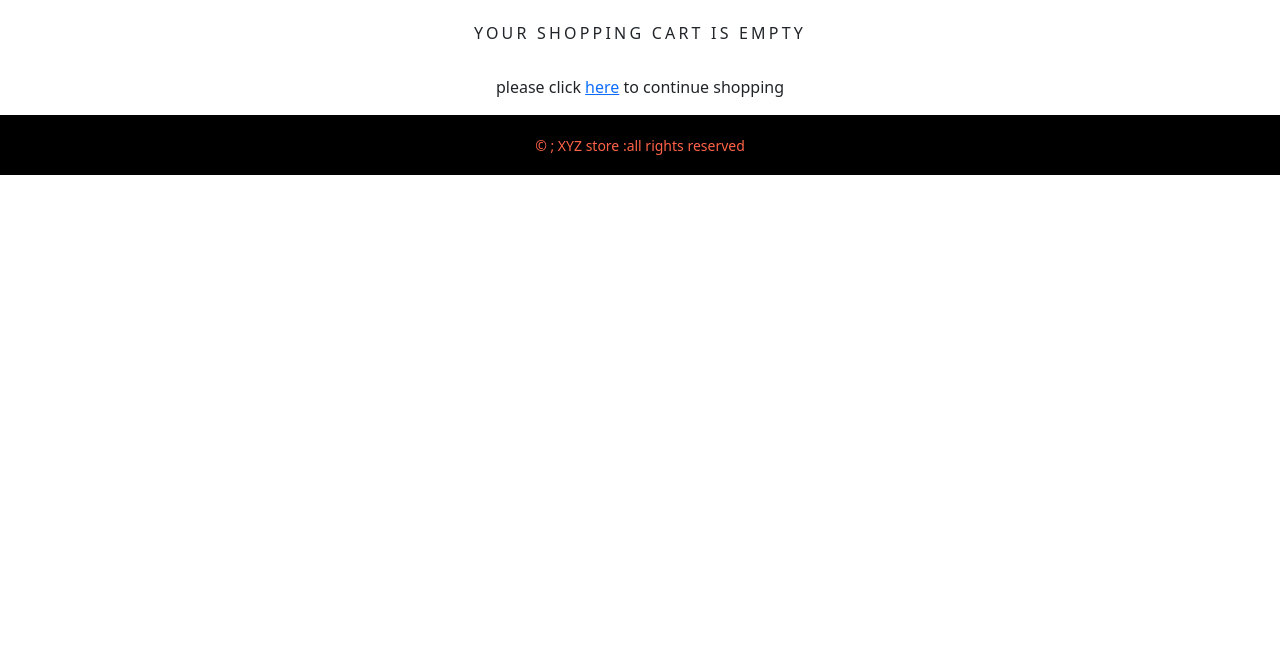
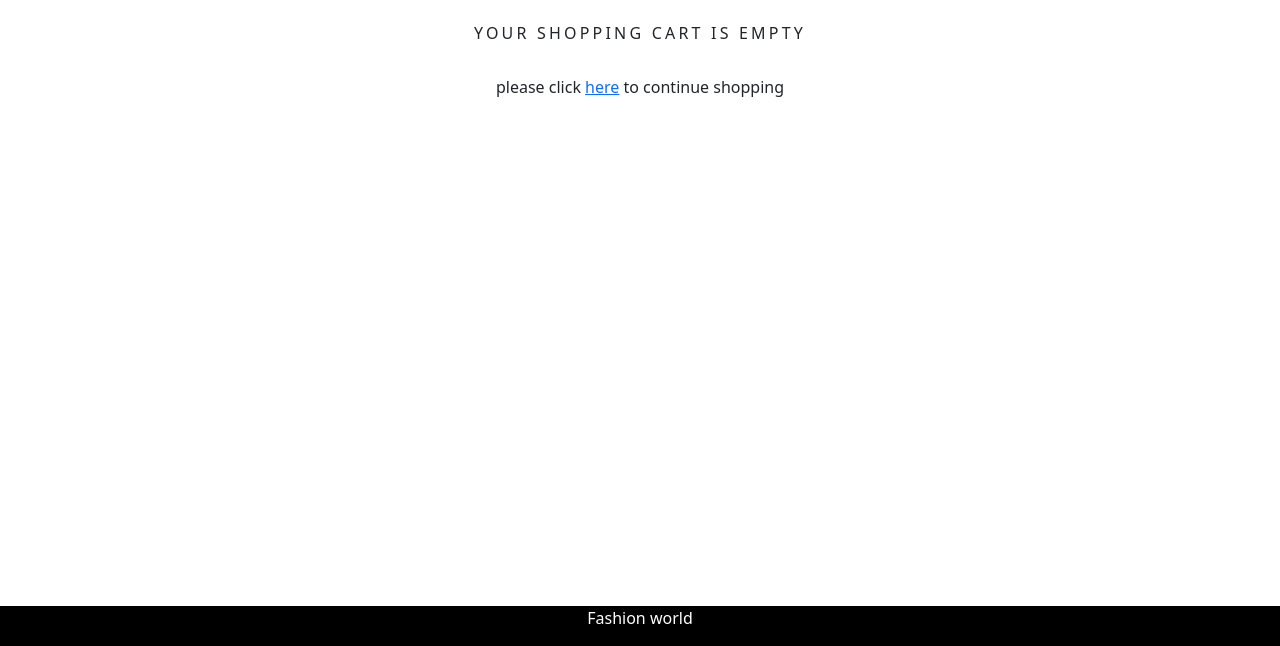
Before and after one commit to aswinn5143/ecommerce, a Django app: template ecommercefashion/template/cart.html in a window 1280 px wide. Shown: the part 154-800 px from the top of the page. Run offline with Django 4.2, Linux system fonts and the light colour scheme; the template is opened without the code that fills it, so the values that code supplies are empty; some libraries are stand-ins or nearby versions.

Commit message:
Update footer.html

```diff
--- a/ecommercefashion/template/footer.html
+++ b/ecommercefashion/template/footer.html
@@ -1,6 +1,16 @@
 
-<div class="footer navbar-fixed-bottom my_footer">
-  <center>
-  <p class="text-center"> &copy ; XYZ store :all rights reserved</p>
-    </center>
+<style>
+.footer {
+  position: fixed;
+  left: 0;
+  bottom: 0;
+  width: 100%;
+  background-color: black;
+  color: white;
+  text-align: center;
+}
+</style>
+
+<div class="footer">
+  <p><i></i>Fashion world</i></p>
 </div>
```
